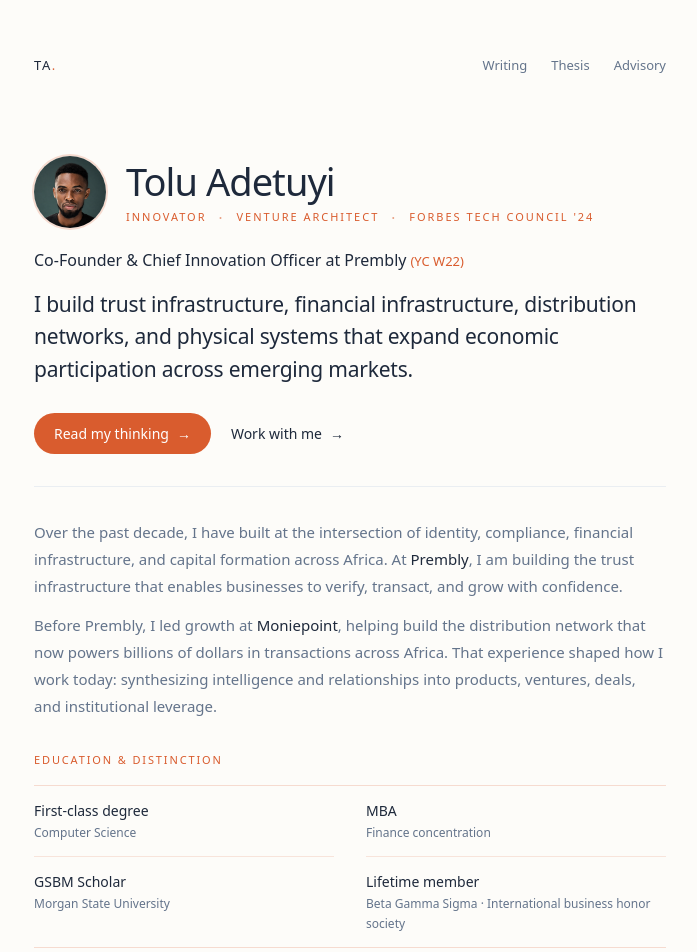
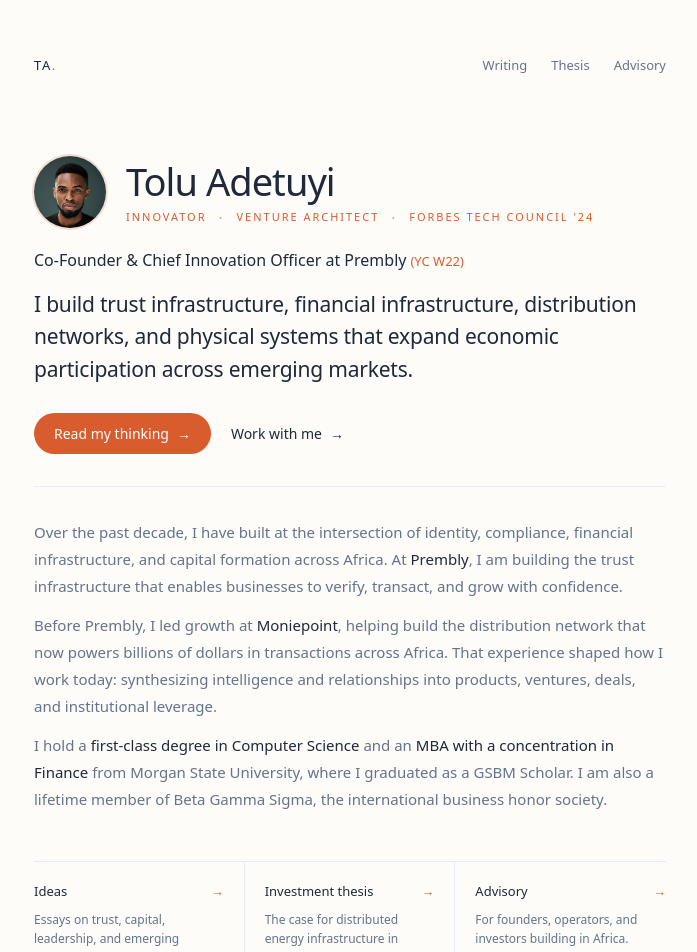
Before and after one commit to Threadigit/adetuyi.com, a Next.js app: page / in a window 1280 px wide. Shown: the top 952 px of the page, without its empty margins (290-987 px from the left). Built offline with nearby package versions, Linux system fonts and the light colour scheme.

Commit message:
Integrate education credentials into biography

```diff
--- a/src/app/page.tsx
+++ b/src/app/page.tsx
@@ -88,7 +88,7 @@ export default function Home() {
       </header>
 
       {/* ── About ── */}
-      <section className="mb-8 pt-8 border-t border-border/70 animate-fade-up delay-200">
+      <section className="mb-12 pt-8 border-t border-border/70 animate-fade-up delay-200">
         <p className="text-[15px] leading-[1.8] text-muted">
           Over the past decade, I have built at the intersection of identity,
           compliance, financial infrastructure, and capital formation across
@@ -109,50 +109,19 @@ export default function Home() {
           work today: synthesizing intelligence and relationships into products,
           ventures, deals, and institutional leverage.
         </p>
-      </section>
-
-      <section
-        aria-labelledby="credentials-heading"
-        className="mb-12 animate-fade-up delay-300"
-      >
-        <h2
-          id="credentials-heading"
-          className="text-[11px] font-medium uppercase tracking-[0.17em] text-accent mb-4"
-        >
-          Education &amp; Distinction
-        </h2>
-        <div className="grid grid-cols-1 sm:grid-cols-2 gap-x-8 border-y border-accent/20">
-          {[
-            {
-              credential: "First-class degree",
-              detail: "Computer Science",
-            },
-            {
-              credential: "MBA",
-              detail: "Finance concentration",
-            },
-            {
-              credential: "GSBM Scholar",
-              detail: "Morgan State University",
-            },
-            {
-              credential: "Lifetime member",
-              detail: "Beta Gamma Sigma · International business honor society",
-            },
-          ].map((item) => (
-            <div
-              key={item.credential}
-              className="py-3.5 border-b border-accent/15 last:border-b-0 sm:[&:nth-last-child(-n+2)]:border-b-0"
-            >
-              <p className="text-[14px] font-medium text-foreground">
-                {item.credential}
-              </p>
-              <p className="text-[12px] leading-relaxed text-muted mt-0.5">
-                {item.detail}
-              </p>
-            </div>
-          ))}
-        </div>
+        <p className="text-[15px] leading-[1.8] text-muted mt-3">
+          I hold a{" "}
+          <span className="text-foreground font-medium">
+            first-class degree in Computer Science
+          </span>{" "}
+          and an{" "}
+          <span className="text-foreground font-medium">
+            MBA with a concentration in Finance
+          </span>{" "}
+          from Morgan State University, where I graduated as a GSBM Scholar. I
+          am also a lifetime member of Beta Gamma Sigma, the international
+          business honor society.
+        </p>
       </section>
 
       <section aria-labelledby="explore-heading" className="mb-16 animate-fade-up delay-300">
```
